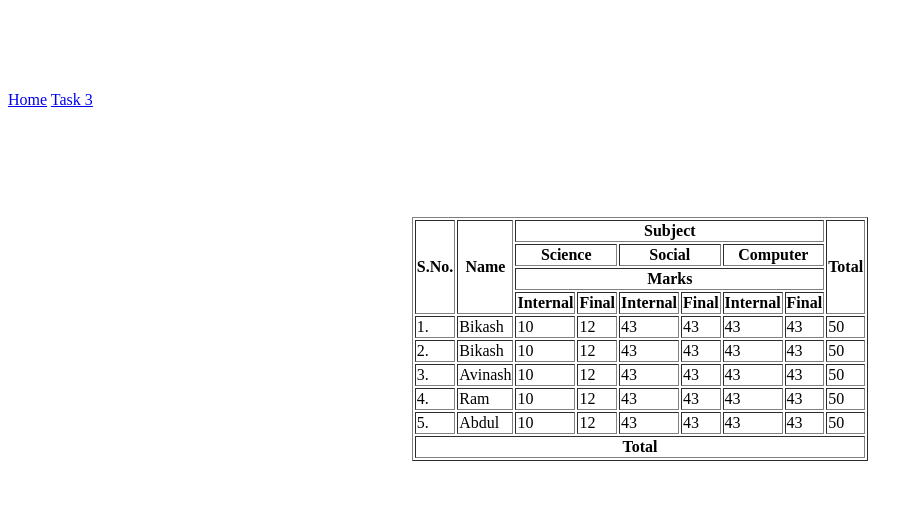
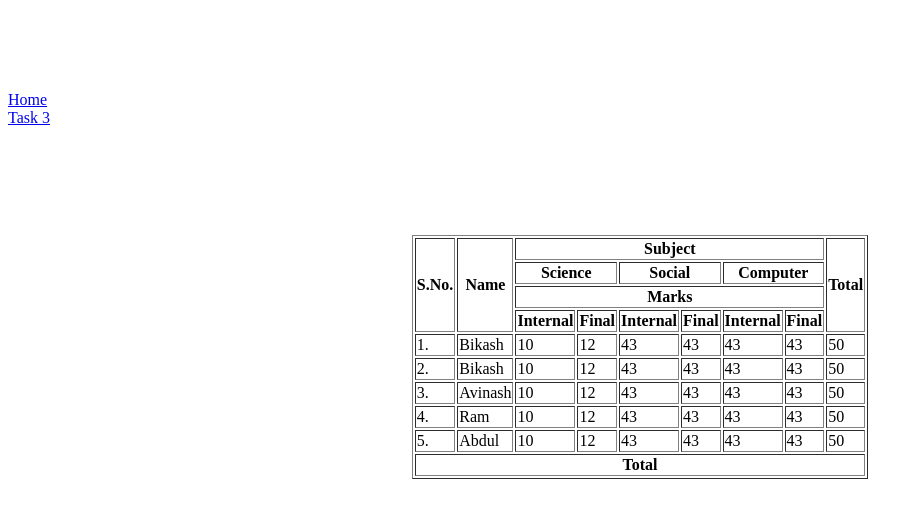
Before and after one commit to abdulwahidDeveloper/Assigment-5, a plain HTML site: page second.html in a window 1280 px wide. Shown: the part 61-578 px from the top of the page, without its empty margins (0-923 px from the left). Drawn offline with Linux system fonts and the light colour scheme.

Commit message:
Update second.html

```diff
--- a/second.html
+++ b/second.html
@@ -12,7 +12,7 @@
 <br>
 <br>
 <br>
-<a href="index.html">Home</a>
+<a href="index.html">Home</a><br>
 <a href="third.html">Task 3</a>
 <br>
 <br>
```
